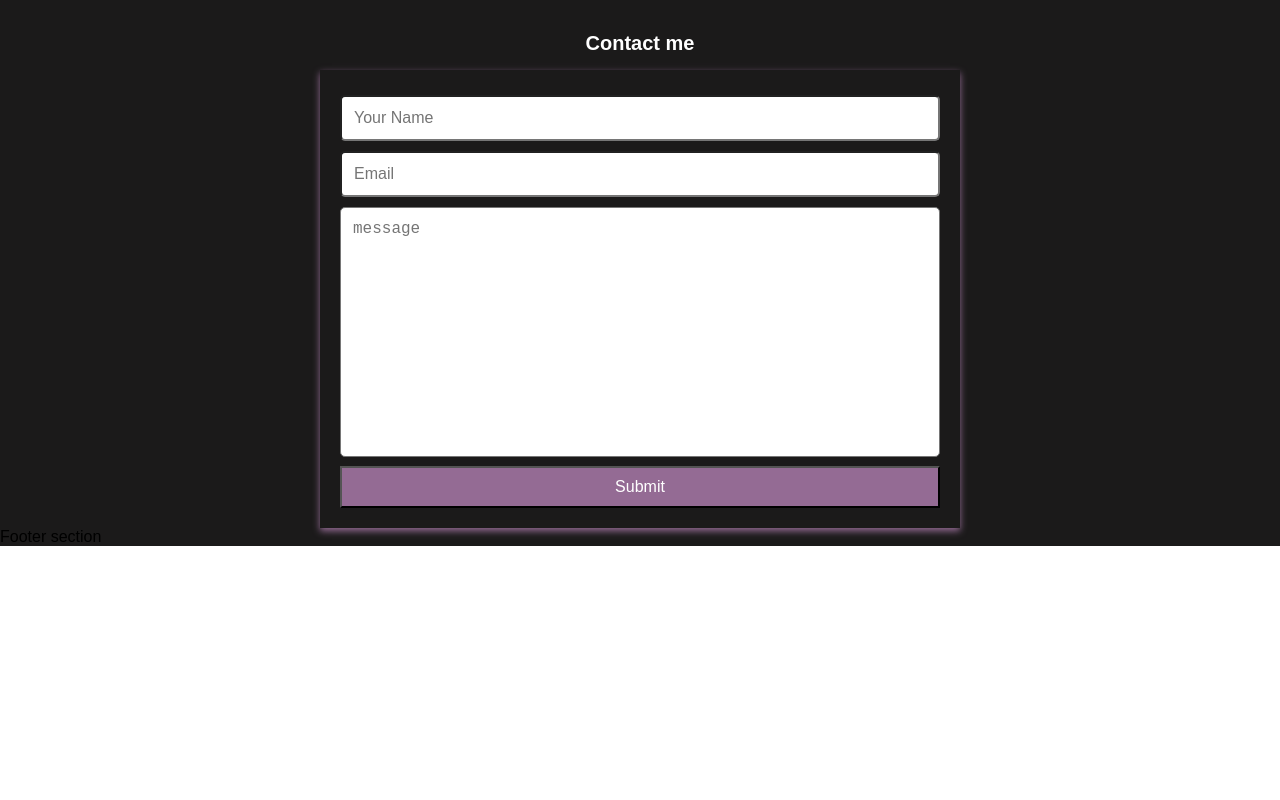
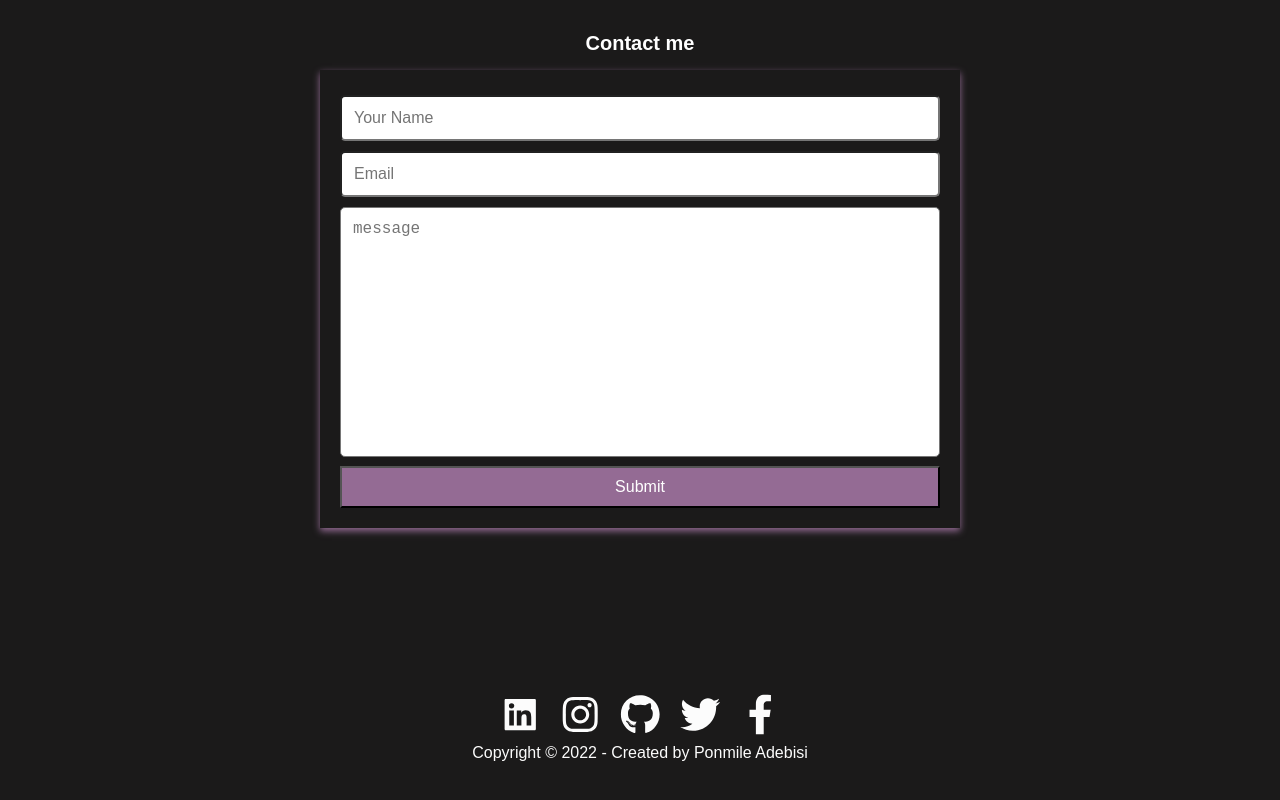
Before and after one commit to pjmiles/mYportfolio, a React (Create React App) app: page / in a window 1280 px wide. Shown: the part 2885-3685 px from the top of the page. Before the commit the page ends 3431 px from the top, so only its background shows below. Built offline with nearby package versions, Linux system fonts and the light colour scheme.

Commit message:
footer styled

```diff
--- a/src/components/Footer.js
+++ b/src/components/Footer.js
@@ -1,5 +1,8 @@
 import { FaGithub, FaFacebookF, FaInstagram, FaTwitter } from "react-icons/fa";
-import { HashLink as Link } from "react-router-hash-link";
+import { AiFillLinkedin } from "react-icons/ai";
+// import { HashLink as Link } from "react-router-hash-link";
+import { Link } from "react-router-dom";
+import "../styles/Footer.css";
 const links = [
   {
     id: 1,
@@ -24,16 +27,63 @@ const links = [
 ];
 
 const Footer = () => {
+  const currentYear = new Date().getFullYear();
+  const yearTxt = currentYear === 2022 ? "2022" : "2022 - " + currentYear;
   return (
     <footer className="footer-section">
-      Footer section
-      <div>
+      <div className="footer-icons">
+        <a
+          href="https://web.facebook.com/oluwaponmile.j.adebisi/"
+          target="_blank"
+          rel="noreferrer"
+          className="foot-icon"
+        >
+          <AiFillLinkedin />
+        </a>
+        <a
+          href="https://web.facebook.com/oluwaponmile.j.adebisi/"
+          target="_blank"
+          rel="noreferrer"
+          className="foot-icon"
+        >
+          <FaInstagram />
+        </a>
+        <a
+          href="https://github.com/pjmiles"
+          target="_blank"
+          rel="noreferrer"
+          className="foot-icon"
+        >
+          <FaGithub />
+        </a>
+        <a
+          href="https://github.com/pjmiles"
+          target="_blank"
+          rel="noreferrer"
+          className="foot-icon"
+        >
+          <FaTwitter />
+        </a>
+        <a
+          href="https://web.facebook.com/oluwaponmile.j.adebisi/"
+          target="_blank"
+          rel="noreferrer"
+          className="foot-icon"
+        >
+          <FaFacebookF />
+        </a>
+        <p className="footer-text">
+          Copyright &copy; {yearTxt} - Created by Ponmile Adebisi
+        </p>
+      </div>
+
+      {/* <div>
         {links.map(({ id, icon, href }) => {
           <ul key={id}>
             <Link to={href} className="foot-icon">{icon}</Link>
           </ul>;
         })}
-      </div>
+      </div> */}
     </footer>
   );
 };
--- /dev/null
+++ b/src/styles/Footer.css
@@ -0,0 +1,26 @@
+footer {
+    height: 25rem;
+    color: var(--bg-color);
+    position: relative;
+}
+
+.foot-icon {
+    font-size: 40px;
+    color: var(--bg-color);
+    margin: auto 10px;
+}
+
+.footer-icons {
+    text-align: center;
+    position: absolute;
+    top: 50%;
+    left: 50%;
+    transform: translate(-50%, -50%);
+}
+
+@media (max-width: 760px) {
+    .foot-icon {
+        font-size: 20px;
+        margin: auto 5px;
+    }
+}
```
